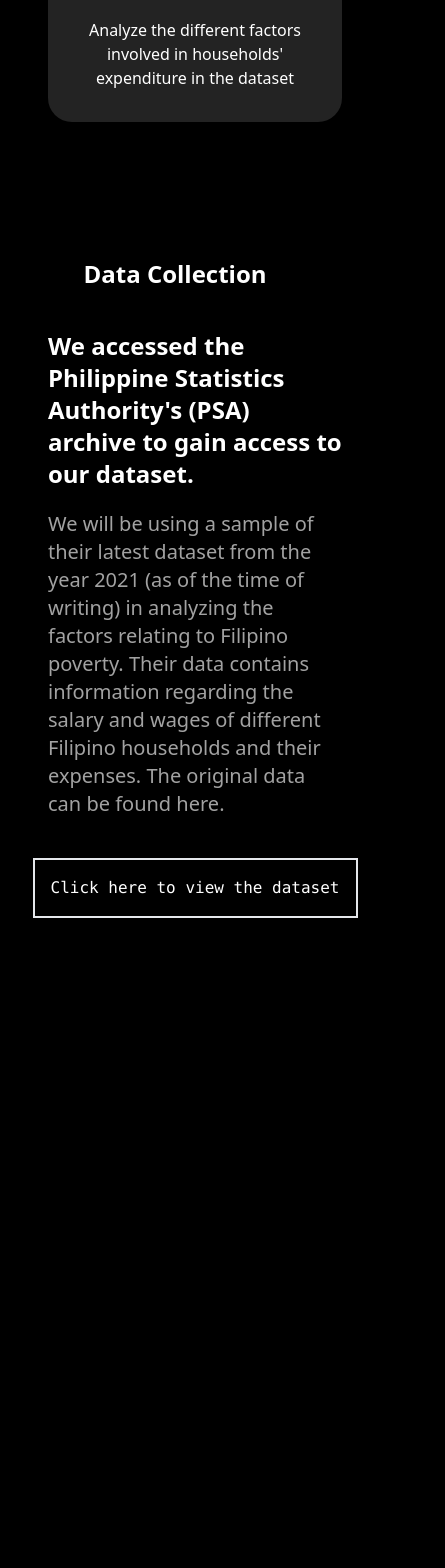
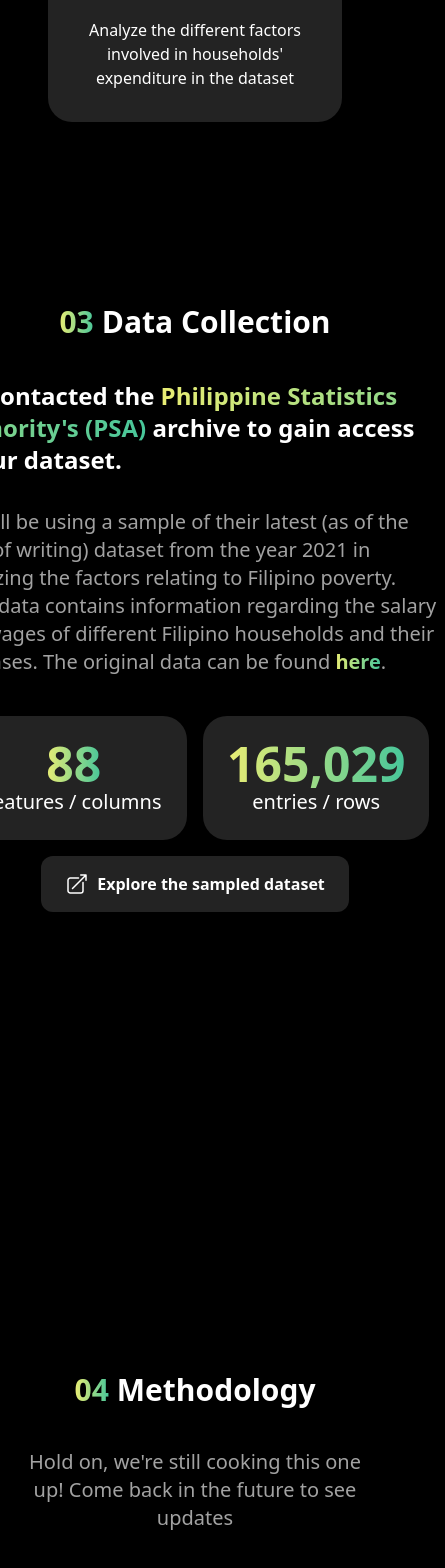
Before and after one commit to riru12/cs132portfolio, a SvelteKit app: page / in a window 390 px wide. Shown: the part 3477-5045 px from the top of the page, 445 px wide, since content can reach past the window. Before the commit the page ends 4507 px from the top, so only its background shows below. Built offline with nearby package versions, Linux system fonts and the light colour scheme.

Commit message:
finished data section, started on method

```diff
--- a/src/components/Data.svelte
+++ b/src/components/Data.svelte
@@ -1,23 +1,40 @@
-<section id="data" class="mx-12 md:mx-32 lg:mx-64 py-16 min-h-auto min-h-screen justify-center flex flex-col sm:snap-always sm:snap-start">
-    <div class="flex flex-row gap-2 mb-10">
-        <div class="green-text text-2xl font-bold">
+<script lang="ts">
+    import LinkIcon from "./icons/data/LinkIcon.svelte";
+</script>
+
+<section id="data" class="mx-4 xs:mx-12 md:mx-32 lg:mx-64 py-16 min-h-auto min-h-screen justify-center flex flex-col sm:snap-always sm:snap-start">
+    <div class="flex flex-row gap-2 mb-10 justify-center">
+        <div class="green-text text-3xl font-bold gradient-text">
             03
         </div>
-        <div class="text-white text-2xl font-bold">
+        <div class="text-white text-3xl font-bold">
             Data Collection
         </div>
     </div>
-    <div class="text-white font-bold text-2xl lg:text-3xl xl:text-4xl mb-5">
-        We accessed the Philippine Statistics Authority's (PSA) archive to gain access to our dataset.
+    <div class="flex flex-col items-center">
+        <div class="flex flex-col xl:flex-row justify-center items-center gap-10 mb-4">
+            <div class="flex flex-col">
+                <div class="text-white font-bold text-2xl 2xl:text-4xl mb-8">
+                    We contacted the <span class="gradient-text">Philippine Statistics Authority's (PSA)</span> archive to gain access to our dataset.
+                </div>
+                <div class="gray-text text-xl xl:text-2xl">
+                    We will be using a sample of their latest (as of the time of writing) dataset from the year 2021 in analyzing the factors relating to Filipino poverty. Their data contains information regarding the salary and wages of different Filipino households and their expenses. The original data can be found <a href="https://psada.psa.gov.ph/catalog/FIES/about" target="_blank" class="gradient-text font-semibold">here</a>.
+                </div>
+            </div>
+            <div class="flex justify-center items-center px-4 gap-8">
+                <div class="grid grid-cols-2 md:grid-rows-1 xl:grid-cols-1 w-max gap-4">
+                    <div class="text-white flex flex-col justify-center items-center bg-[#232323] rounded-3xl p-6 2xl:p-8 w-full">
+                        <p class="text-center text-5xl font-bold gradient-text">88</p>
+                        <p class="text-center text-xl">features / columns</p>
+                    </div>
+                    <div class="text-white flex flex-col justify-center items-center bg-[#232323] rounded-3xl p-6 2xl:p-8 w-full">
+                        <p class="text-center text-5xl font-bold gradient-text">165,029</p>
+                        <p class="text-center text-xl">entries / rows</p>
+                    </div>
+                </div>
+            </div>
+        </div>
+            <a href="https://docs.google.com/spreadsheets/d/12MIDVSnERx91BxbVeHTM004SsnOj1-R9O43Q1hUPsHA/edit#gid=1046726595" target="_blank" class="bg-[#232323] w-min rounded-xl whitespace-nowrap font-semibold px-6 py-4 text-white flex flex-row gap-2 hover:bg-[#323232] hover:border-[1px] hover:border-[#575757]"><LinkIcon />Explore the sampled dataset</a>
     </div>
-    <div class="flex flex-col xl:flex-row gap-10 mb-10">
-        <div class="gray-text text-xl xl:text-2xl">
-            We will be using a sample of their latest dataset from the year 2021 (as of the time of writing) in analyzing the factors relating to Filipino poverty. Their data contains information regarding the salary and wages of different Filipino households and their expenses. The original data can be found here.
-        </div>
-        <div class="flex justify-center px-4">
-            <button class="text-white font-mono w-min h-min text-md whitespace-nowrap border-2  p-4">
-                Click here to view the dataset
-            </button>
-        </div>
-    </div>
+
 </section>
--- /dev/null
+++ b/src/components/Method.svelte
@@ -0,0 +1,13 @@
+<section id="method" class="mx-4 xs:mx-12 md:mx-32 lg:mx-64 py-16 min-h-auto min-h-screen justify-center flex flex-col sm:snap-always sm:snap-start">
+    <div class="flex flex-row gap-2 mb-10 justify-center">
+        <div class="green-text text-3xl font-bold gradient-text">
+            04
+        </div>
+        <div class="text-white text-3xl font-bold">
+            Methodology
+        </div>
+    </div>
+    <div class="gray-text text-xl xl:text-2xl text-center">
+        Hold on, we're still cooking this one up! Come back in the future to see updates
+    </div>
+</section>
--- /dev/null
+++ b/src/components/icons/data/LinkIcon.svelte
@@ -0,0 +1,3 @@
+<svg xmlns="http://www.w3.org/2000/svg" fill="none" viewBox="0 0 24 24" stroke-width="1.5" stroke="currentColor" class="w-6 h-6">
+    <path stroke-linecap="round" stroke-linejoin="round" d="M13.5 6H5.25A2.25 2.25 0 0 0 3 8.25v10.5A2.25 2.25 0 0 0 5.25 21h10.5A2.25 2.25 0 0 0 18 18.75V10.5m-10.5 6L21 3m0 0h-5.25M21 3v5.25" />
+</svg>
--- a/src/routes/+layout.svelte
+++ b/src/routes/+layout.svelte
@@ -5,6 +5,7 @@
   import Background from "../components/Background.svelte";
   import Background2 from "../components/Background-2.svelte";
   import Data from "../components/Data.svelte";
+  import Method from "../components/Method.svelte";
 </script>
 
 <slot />
@@ -14,4 +15,5 @@
   <Background />
   <Background2 />
   <Data />
+  <Method />
 </div>
```
